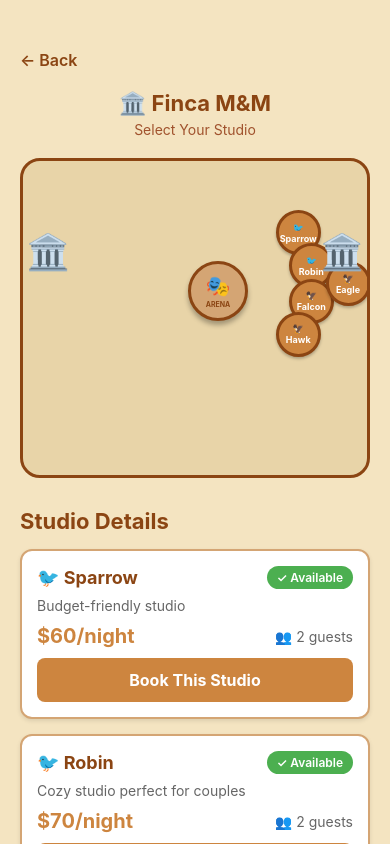
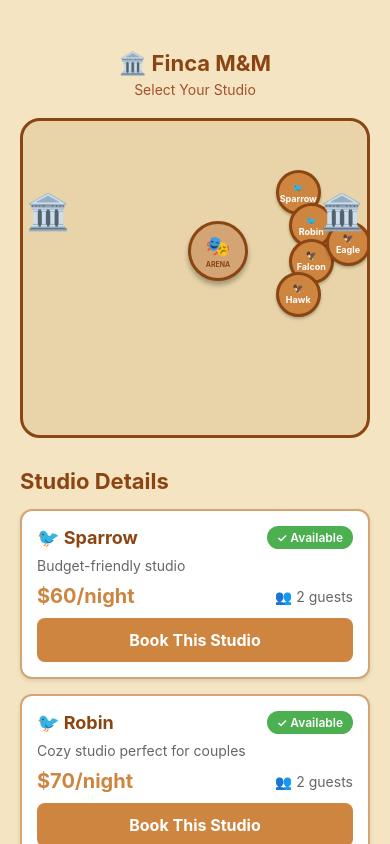
Before and after one commit to WiliScorpion/finca-mm, a React Native app: screen / in a window 390 px wide. Built offline with nearby package versions, Linux system fonts and the light colour scheme.

Commit message:
Remove back button from amphitheater view

```diff
--- a/src/screens/AmphitheaterBookingScreen.tsx
+++ b/src/screens/AmphitheaterBookingScreen.tsx
@@ -63,10 +63,6 @@ export default function AmphitheaterBookingScreen({ studios, onStudioSelect, onB
 
   return (
     <ScrollView style={styles.container} contentContainerStyle={styles.contentContainer}>
-      <TouchableOpacity onPress={onBack} style={styles.backButton}>
-        <Text style={styles.backButtonText}>← Back</Text>
-      </TouchableOpacity>
-
       <Text style={styles.title}>🏛️ Finca M&M</Text>
       <Text style={styles.subtitle}>Select Your Studio</Text>
 
@@ -174,15 +170,7 @@ const styles = StyleSheet.create({
   },
   contentContainer: {
     paddingBottom: 40,
-  },
-  backButton: {
-    padding: 20,
     paddingTop: 50,
-  },
-  backButtonText: {
-    fontSize: 16,
-    color: '#8b4513',
-    fontWeight: '600',
   },
   title: {
     fontSize: IS_SMALL_SCREEN ? 22 : 28,
```
